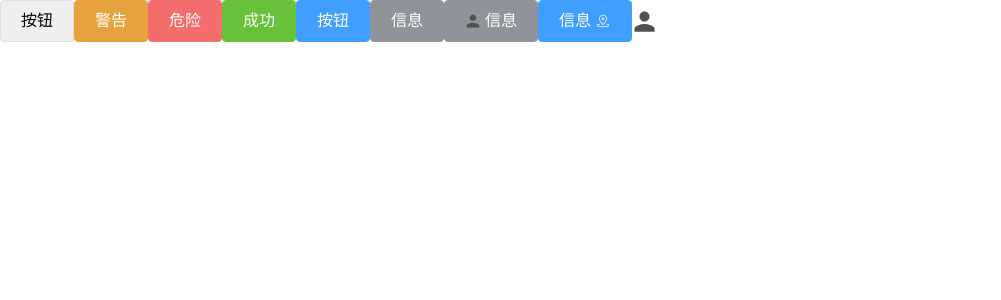
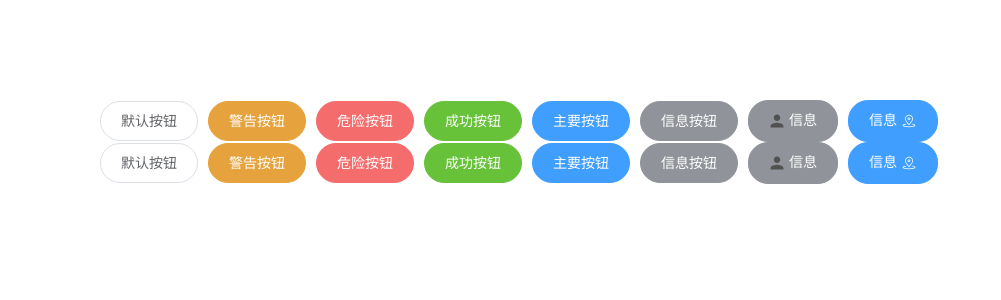
Before and after one commit to wuzhongwei/wzw-ui, a Vue app: page / in a window 1280 px wide. Shown: the top 300 px of the page, without its empty margins (0-1001 px from the left). Built offline with nearby package versions, Linux system fonts and the light colour scheme.

Commit message:
button组件优化

```diff
--- a/src/App.vue
+++ b/src/App.vue
@@ -1,16 +1,23 @@
 <template>
   <div id="app">
-    <wzw-button>按钮</wzw-button>
-
-    <wzw-button type="warning">警告</wzw-button>
-    <wzw-button type="danger">危险</wzw-button>
-    <wzw-button type="success">成功</wzw-button>
-    <wzw-button type="primary">按钮</wzw-button>
-    <wzw-button type="info">信息</wzw-button>
-
+    <wzw-button>默认按钮</wzw-button>
+    <wzw-button type="warning">警告按钮</wzw-button>
+    <wzw-button type="danger">危险按钮</wzw-button>
+    <wzw-button type="success">成功按钮</wzw-button>
+    <wzw-button type="primary">主要按钮</wzw-button>
+    <wzw-button type="info">信息按钮</wzw-button>
     <wzw-button type="info" icon="wode">信息</wzw-button>
     <wzw-button type="primary" icon="diqu" iconPosition="right">信息</wzw-button>
-    <wzw-icon icon="wode"></wzw-icon>
+    <br>
+    <wzw-button>默认按钮</wzw-button>
+    <wzw-button type="warning">警告按钮</wzw-button>
+    <wzw-button type="danger">危险按钮</wzw-button>
+    <wzw-button type="success">成功按钮</wzw-button>
+    <wzw-button type="primary">主要按钮</wzw-button>
+    <wzw-button type="info">信息按钮</wzw-button>
+    <wzw-button type="info" icon="wode">信息</wzw-button>
+    <wzw-button type="primary" icon="diqu" iconPosition="right">信息</wzw-button>
+    <!-- <wzw-icon icon="wode"></wzw-icon> -->
   </div>
 </template>
 
@@ -21,5 +28,10 @@ export default {
 </script>
 
 <style lang="scss">
-
+#app {
+  margin: 100px;
+  .wzw-button + .wzw-button {
+    margin-left: 10px;
+  }
+}
 </style>
--- a/src/packages/button.vue
+++ b/src/packages/button.vue
@@ -41,7 +41,7 @@ export default {
       if (this.type) {
         classes.push(`${name}-${this.type}`)
       }
-      if (this.iconPosition) {
+      if (this.icon) {
         classes.push(`${name}-icon-${this.iconPosition}`)
       }
       return classes
@@ -52,16 +52,16 @@ export default {
 <style lang="scss">
 @import '../styles/_val.scss';
 $height: 42px;
-$font-size: 16px;
+$font-size: 14px;
 $color: #606266;
 $border-color: #dcdfe6;
-$background: #ecf5ff;
+$background: #fff;
 $active-color: #3a8ee6;
+$border-radius: 20px;
 
 .wzw-button {
   border-radius: $border-radius;
   border: 1px solid $border-color;
-  height: $height;
   line-height: 1;
   font-size: $font-size;
   cursor: pointer;
@@ -70,18 +70,19 @@ $active-color: #3a8ee6;
   justify-content: center;
   vertical-align: middle;
   user-select: none;
-  &:hover {
-    border-color: $border-color;
-    background-color: $background;
+  background-color: #fff;
+  color: $color;
+  outline: none;
+  -webkit-appearance: none;
+  transition: .1s;
+  &:hover, &:focus {
+    border-color: $primary-light-7;
+    background-color: $primary-light-9;
+    color: $primary;
   }
-  &:focus, &:active {
+  &:active {
     color: $active-color;
-    border-color: 1px solid $active-color;
-    background-color: $background;
-    outline: none;
-  }
-  &-warning {
-    background: $warning;
+    border-color: $active-color;
   }
   @each $key, $val in (primary: $primary, warning: $warning, success: $success, info: $info, danger: $danger) {
     &-#{$key} {
@@ -92,14 +93,14 @@ $active-color: #3a8ee6;
     }
   }
   @each $key, $val in (primary: $primary-hover, warning: $warning-hover, success: $success-hover, info: $info-hover, danger: $danger-hover) {
-    &-#{$key}:hover {
+    &-#{$key}:hover, &-#{$key}:focus {
       background-color: #{$val};
       border: 1px solid #{$val};
       color: #fff;
     }
   }
   @each $key, $val in (primary: $primary-active, warning: $warning-active, success: $success-active, info: $info-active, danger: $danger-active) {
-    &-#{$key}:active,&-#{$key}:focus {
+    &-#{$key}:active {
       background-color: #{$val};
       border: 1px solid #{$val};
       color: #fff;
@@ -125,7 +126,7 @@ $active-color: #3a8ee6;
       order: 2;
       margin-left: 4px;
     }
-   .icon + span {
+    .icon + span {
       order: 1;
       margin-left: 0;
     }
--- a/src/styles/_val.scss
+++ b/src/styles/_val.scss
@@ -1,4 +1,5 @@
 $border-radius: 4px;
+$white: #fff;
 
 $primary: #409EFF;
 $success: #67c23a;
@@ -18,6 +19,15 @@ $warning-active: #cf9236;
 $danger-active: #dd6161;
 $info-active: #82848a;
 
+$primary-light-1: mix($white, $primary, 10%); /* 53a8ff */
+$primary-light-2: mix($white, $primary, 20%); /* 66b1ff */
+$primary-light-3: mix($white, $primary, 30%); /* 79bbff */
+$primary-light-4: mix($white, $primary, 40%); /* 8cc5ff */
+$primary-light-5: mix($white, $primary, 50%); /* a0cfff */
+$primary-light-6: mix($white, $primary, 60%); /* b3d8ff */
+$primary-light-7: mix($white, $primary, 70%); /* c6e2ff */
+$primary-light-8: mix($white, $primary, 80%); /* d9ecff */
+$primary-light-9: mix($white, $primary, 90%); /* ecf5ff */
 
 * {
   padding: 0;
```
